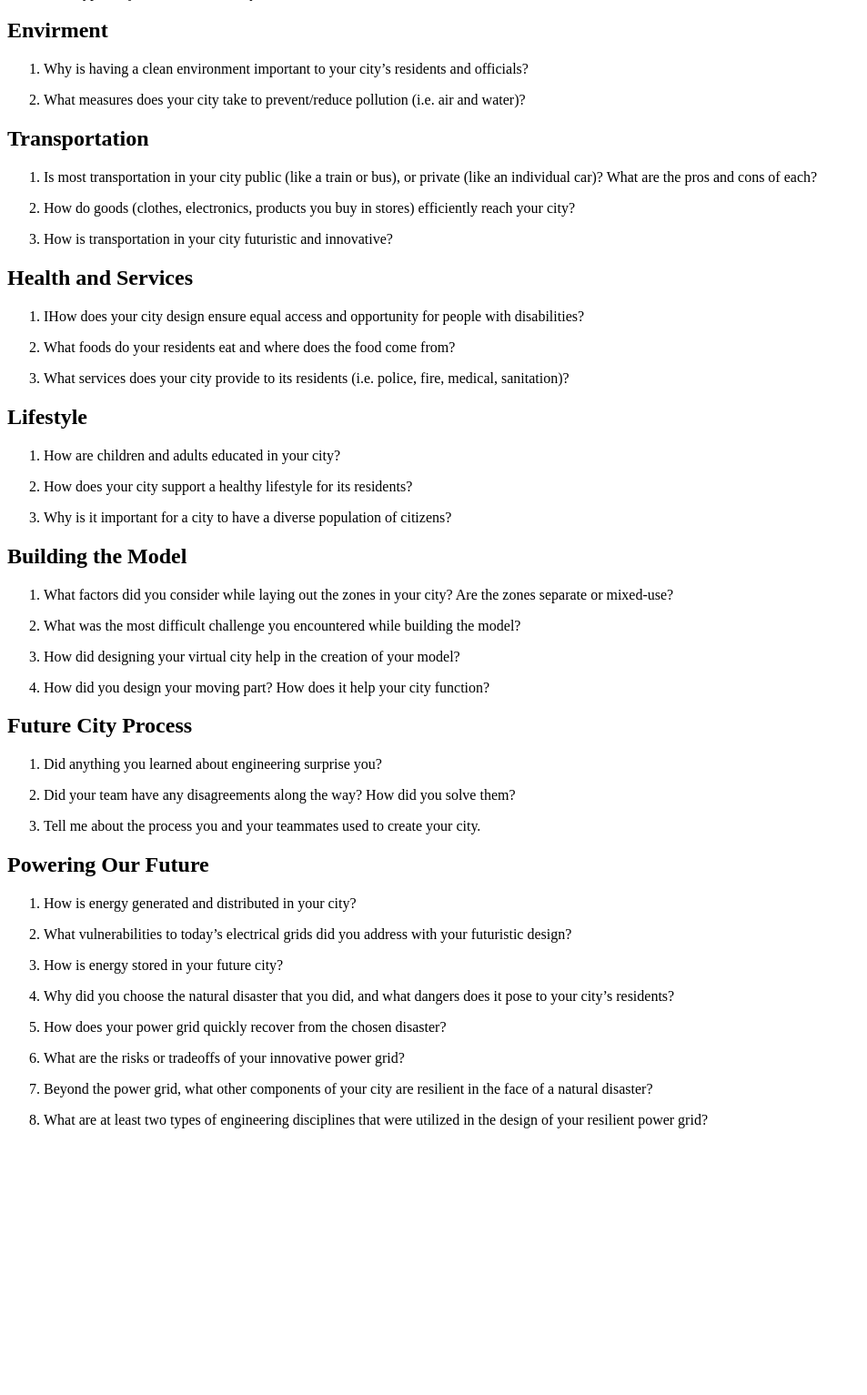
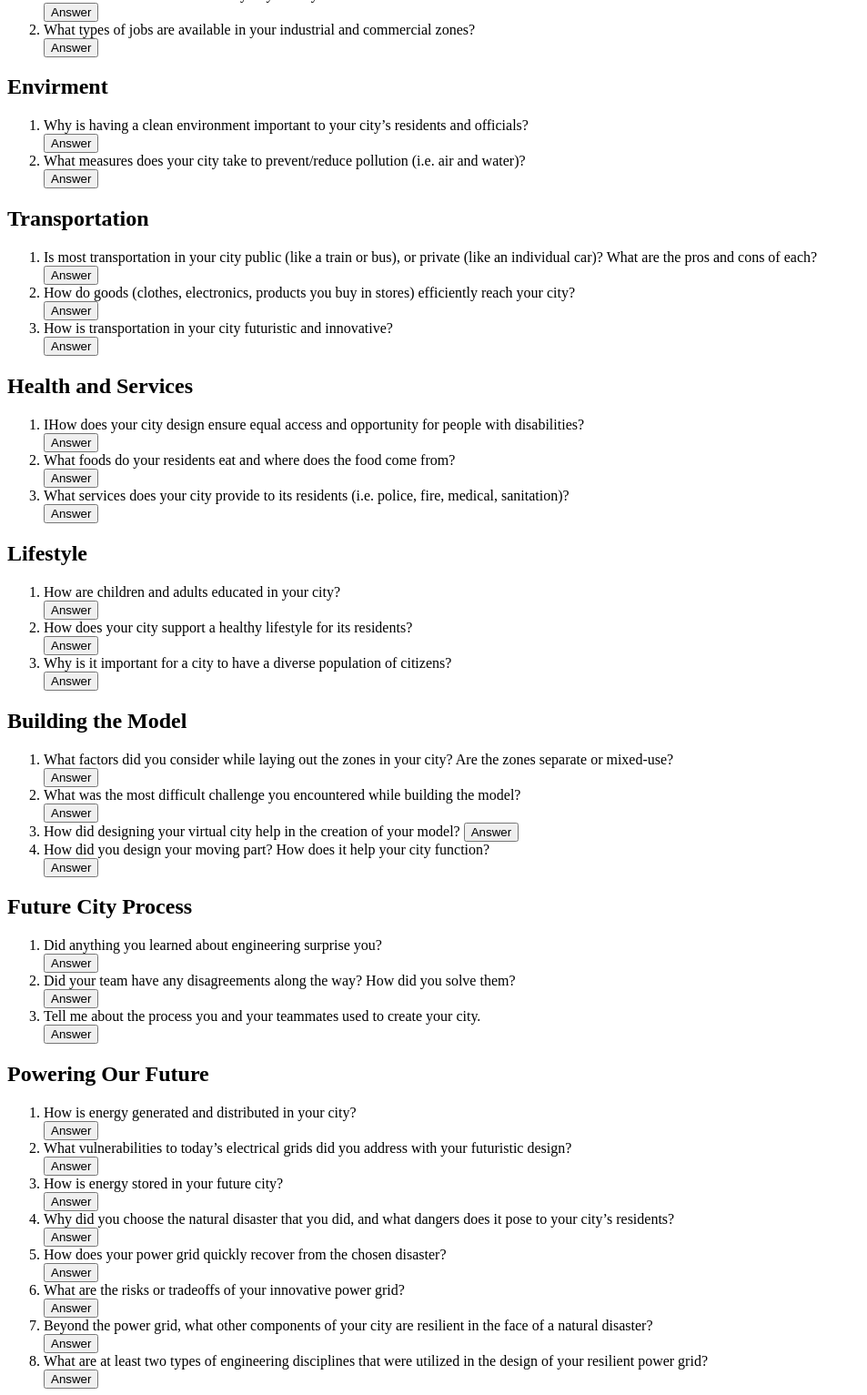
Before and after one commit to derp1234567890/derp1234567890.github.io, a plain HTML site: page index.html in a window 1280 px wide. Shown: the part 407-1940 px from the top of the page at 91% size, without its empty margins (0-953 px from the left). Before the commit the page ends 1663 px from the top, so only its background shows below. Drawn offline with Linux system fonts and the light colour scheme.

Commit message:
Update index.html

```diff
--- a/index.html
+++ b/index.html
@@ -15,110 +15,127 @@
 
 	<ol>
 		<li id="t1q1">How do you fund city operations (i.e. utilities, infrastructure, and public services)?</li>
-		<p id="t1q1answer"></p>
+		<div>
+		<button id="t1q1answerbutton" type="button">Answer</button>
+		</div>
 		<li id="t1q2">How did you approach your city’s budget to accommodate and encourage growth? </li>
-		<p id="t1q2answer"></p>
+		<button id="t1q2answer" type="button">Answer</button>
 		<li id="t1q3">How does your city support low-income or vulnerable residents?</li>
-		<p id="t1q3answer"></p>
+		<button id="t1q3answer" type="button">Answer</button>
 		<li id="t1q4">Does your city tax its residents? How did you decide on an appropriate tax level?</li>
-		<p id="t1q4answer"></p>
+		<button id="t1q4answer" type="button">Answer</button>
 	</ol>
 
 	<h2>Industry and Jobs</h2>
 
 	<ol>
 		<li id="t2q1">What industries drive the economy in your city? </li>
-		<p id="t2q1answer"></p>
+		<button id="t2q1answer" type="button">Answer</button>
 		<li id="t2q2">What types of jobs are available in your industrial and commercial zones?</li>
-		<p id="t2q1answer"></p>
+		<button id="t2q1answer" type="button">Answer</button>
 	</ol>
 
 	<h2>Envirment</h2>
 
 	<ol>
 		<li id="t3q1">Why is having a clean environment important to your city’s residents and officials?</li>
-		<p id="t3q1answer"></p>
+		<button id="t3q1answer" type="button">Answer</button>
 		<li id="t3q2">What measures does your city take to prevent/reduce pollution (i.e. air and water)?</li>
-		<p id="t3q2answer"></p>
+		<button id="t3q2answer" type="button">Answer</button>
 	</ol>
 
 	<h2>Transportation</h2>
 
 	<ol>
 		<li id="t4q1">Is most transportation in your city public (like a train or bus), or private (like an individual car)? What are the pros and cons of each? </li>
-		<p id="t4q1answer"></p>
+		<button id="t4q1answer" type="button">Answer</button>
 		<li id="t4q2">How do goods (clothes, electronics, products you buy in stores) efficiently reach your city?</li>
-		<p id="t4q2answer"></p>
+		<button id="t4q2answer" type="button">Answer</button>
 		<li id="t4q3">How is transportation in your city futuristic and innovative?</li>
-		<p id="t4q3answer"></p>
+		<button id="t4q3answer" type="button">Answer</button>
 	</ol>
 
 	<h2>Health and Services</h2>
 
 	<ol>
 		<li id="t5q1">IHow does your city design ensure equal access and opportunity for people with disabilities?</li>
-		<p id="t5q1answer"></p>
+		<button id="t5q1answer" type="button">Answer</button>
 		<li id="t5q2">What foods do your residents eat and where does the food come from?</li>
-		<p id="t5q2answer"></p>
+		<button id="t5q2answer" type="button">Answer</button>
 		<li id="t5q3">What services does your city provide to its residents (i.e. police, fire, medical, sanitation)?</li>
-		<p id="t5q3answer"></p>
+		<button id="t5q3answer" type="button">Answer</button>
 	</ol>
 
 	<h2>Lifestyle</h2>
 
 	<ol>
 		<li id="t6q1">How are children and adults educated in your city? </li>
-		<p id="t6q1answer"></p>
+		<button id="t6q1answer" type="button">Answer</button>
 		<li id="t6q2">How does your city support a healthy lifestyle for its residents? </li>
-		<p id="t6q2answer"></p>
+		<button id="t6q2answer" type="button">Answer</button>
 		<li id="t6q3">Why is it important for a city to have a diverse population of citizens?</li>
-		<p id="t6q3answer"></p>
+		<button id="t6q3answer" type="button">Answer</button>
 	</ol>
 
 	<h2>Building the Model</h2>
 
 	<ol>
 		<li id="t7q1">What factors did you consider while laying out the zones in your city? Are the zones separate or mixed-use?</li>
-		<p id="t7q1answer"></p>
+		<button id="t7q1answer" type="button">Answer</button>
 		<li id="t7q2">What was the most difficult challenge you encountered while building the model?</li>
-		<p id="t7q2answer"></p>
+		<button id="t7q2answer" type="button">Answer</button>
 		<li id="t7q3">How did designing your virtual city help in the creation of your model?
-		<p id="t7q3answer"></p>
+		<button id="t7q3answer" type="button">Answer</button>
 		<li id="t7q4">How did you design your moving part? How does it help your city function? </li>
-		<p id="t7q4answer"></p>
+		<button id="t7q4answer" type="button">Answer</button>
 	</ol>
 
 	<h2>Future City Process</h2>
 
 	<ol>
 		<li id="t8q1">Did anything you learned about engineering surprise you? </li>
-		<p id="t8q1answer"></p>
+		<button id="t8q1answer" type="button">Answer</button>
 		<li id="t8q2">Did your team have any disagreements along the way? How did you solve them? </li>
-		<p id="t8q2answer"></p>
+		<button id="t8q2answer" type="button">Answer</button>
 		<li id="t8q3">Tell me about the process you and your teammates used to create your city.</li>
-		<p id="t8q3answer"></p>
+		<button id="t8q3answer" type="button">Answer</button>
 	</ol>
 
 	<h2>Powering Our Future</h2>
 
 	<ol>
 		<li id="t9q1">How is energy generated and distributed in your city?</li>
-		<p id="t9q1answer"></p>
+		<button id="t9q1answer" type="button">Answer</button>
 		<li id="t9q2">What vulnerabilities to today’s electrical grids did you address with your futuristic design? </li>
-		<p id="t9q2answer"></p>
+		<button id="t9q2answer" type="button">Answer</button>
 		<li id="t9q3">How is energy stored in your future city?</li>
-		<p id="t9q3answer"></p>
+		<button id="t9q3answer" type="button">Answer</button>
 		<li id="t9q4">Why did you choose the natural disaster that you did, and what dangers does it pose to your city’s residents? </li>
-		<p id="t9q4answer"></p>
+		<button id="t9q4answer" type="button">Answer</button>
 		<li id="t9q5">How does your power grid quickly recover from the chosen disaster?</li>
-		<p id="t9q5answer"></p>
+		<button id="t9q5answer" type="button">Answer</button>
 		<li id="t9q6">What are the risks or tradeoffs of your innovative power grid?</li>
-		<p id="t9q6answer"></p>
+		<button id="t9q6answer" type="button">Answer</button>
 		<li id="t9q7">Beyond the power grid, what other components of your city are resilient in the face of a natural disaster? </li>
-		<p id="t9q8answer"></p>
+		<button id="t9q7answer" type="button">Answer</button>
 		<li id="t9q7">What are at least two types of engineering disciplines that were utilized in the design of your resilient power grid?</li>
-		<p id="t9q8answer"></p>
+		<button id="t9q8answer" type="button">Answer</button>
 	</ol>
+
+		<div id="message"></div>
+
+	<script>
+
+		var t1q1answerbutton = document.getELementById("t1q1answerbutton");
+
+		var onButtonClick = function() {
+			document.getElementById("message").textContent += "No answer at the time";
+
+		t1q1answerbutton.addEventListener("click", onButtonClick);
+
+		};
+
+	</script>
 
 	</body>
 
```
